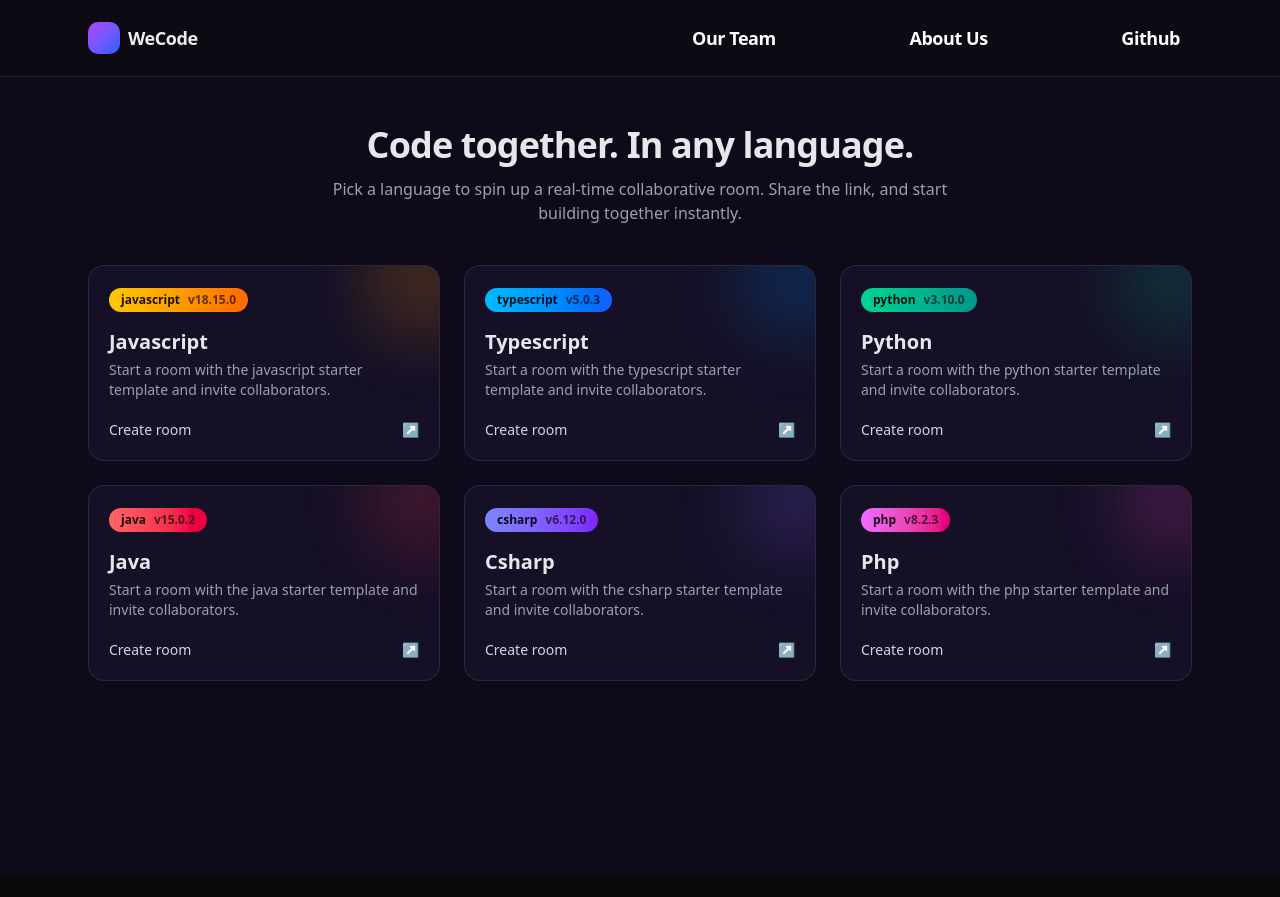
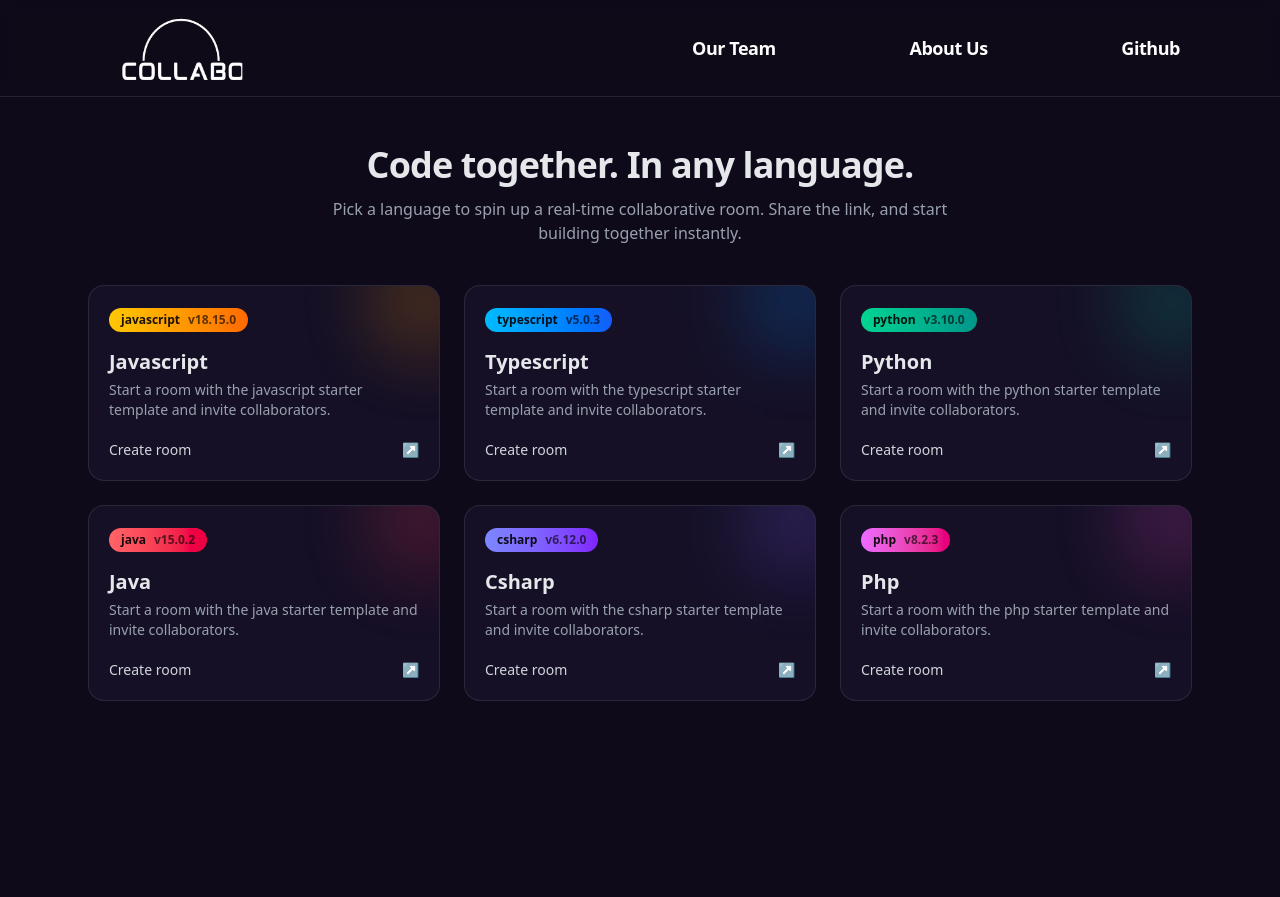
Before and after one commit to teamscollabo/collabo, a Next.js app: page / in a window 1280 px wide. Built offline with nearby package versions, Linux system fonts and the light colour scheme.

Commit message:
added logo

```diff
--- a/src/app/components/NavBar.tsx
+++ b/src/app/components/NavBar.tsx
@@ -1,6 +1,7 @@
 "use client";
 
 import Link from "next/link";
+import Image from "next/image";
 
 export default function NavBar() {
   return (
@@ -8,8 +9,14 @@ export default function NavBar() {
       <div className="max-w-6xl mx-auto px-6 py-4 flex items-center w-full justify-between">
 
         <Link href="/" className="flex items-center gap-2 cursor-pointer">
-      <div className="h-8 w-8 rounded-lg bg-gradient-to-br from-purple-500 to-blue-600" />
-      <span className="text-lg font-bold tracking-tight">WeCode</span>
+          <div className="relative h-16 w-48 rounded-lg  overflow-hidden">
+            <Image
+              src="/LogoImage.png"
+              alt="Collabo Logo"
+              layout="fill"
+              objectFit="cover"
+            />
+          </div>
         </Link>
 
         <div className="flex w-full max-w-lg justify-between">
--- a/src/app/globals.css
+++ b/src/app/globals.css
@@ -44,7 +44,7 @@
 
 :root {
   --radius: 0.625rem;
-  --background: #0a0a0a;
+  --background: #0f0a19;
   --foreground: #ededed;
   --card: oklch(1 0 0);
   --card-foreground: oklch(0.145 0 0);
```
Also changed, not shown: public/LogoImage.png (added), src/app/components/LoadingOverlay.tsx (added). Lines whose indentation alone changed are shown as unchanged.
